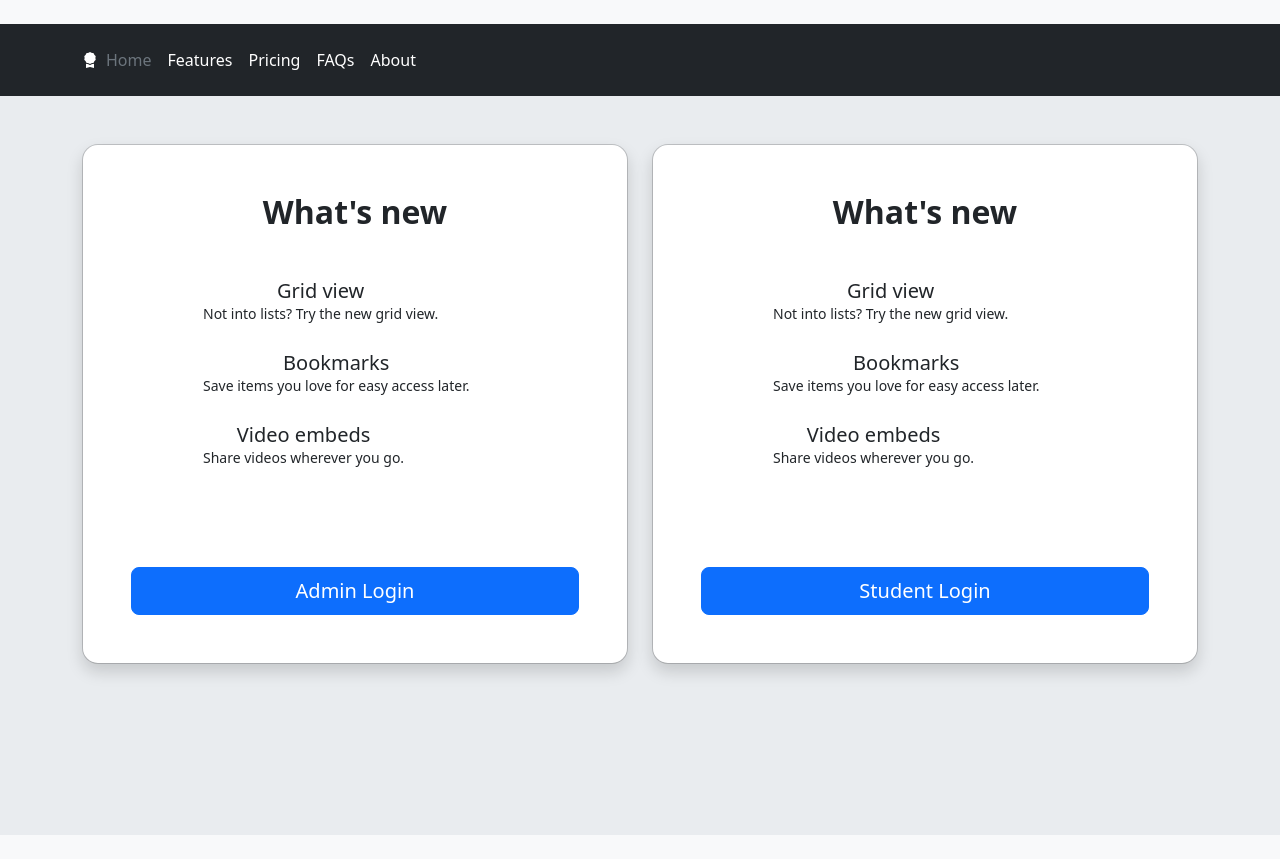
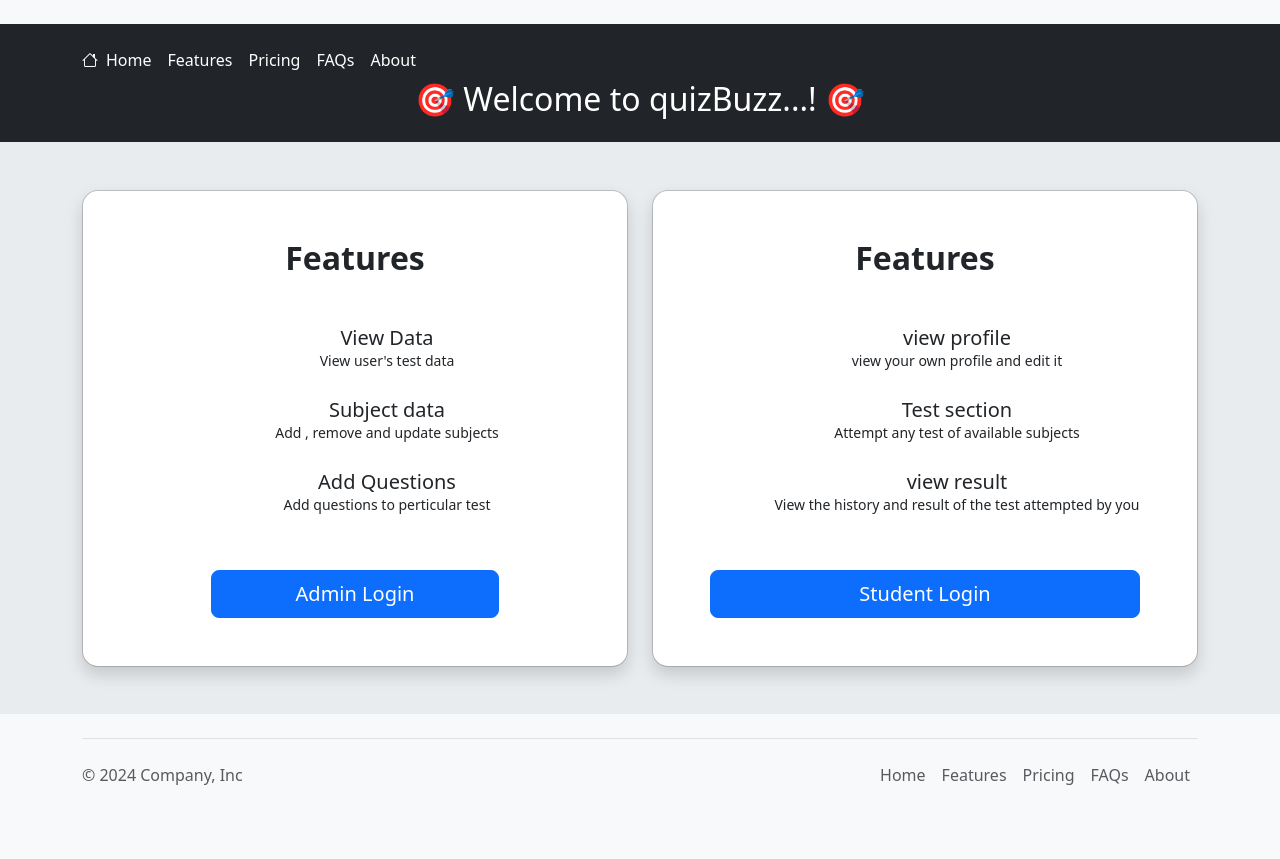
Before and after one commit to Shraddhamali2104/QuizProject2, a Flask app: page /logout in a window 1280 px wide. Run offline with Flask 3, Linux system fonts and the light colour scheme.

Commit message:
bootstrap added in almost all html files

```diff
--- a/templates/admin/home1.html
+++ b/templates/admin/home1.html
@@ -7,8 +7,9 @@
 {% block header %}
 
 
-<div class=" text-center"> Welcome, {{username}} </div>
-<div class ="  text-center"><h1>Choose your required section</h1></div>
+<div class="container text-center" >
+    <h3>Hello {{username.capitalize()}}<h3>
+</div>
 
 
 {% endblock %}
--- a/templates/base.html
+++ b/templates/base.html
@@ -18,14 +18,16 @@
 <body class="d-flex align-items-center py-4 bg-body-tertiary">
 
     <header class="p-3 text-bg-dark">
+
         <div class="container">
           <div class="d-flex flex-wrap align-items-center justify-content-center justify-content-lg-start">
             <a href="/" class="d-flex align-items-center mb-2 mb-lg-0 text-white text-decoration-none">
-                <i class="bi bi-award-fill"></i>
+                <!-- <i class="bi bi-award-fill"></i> -->
+                <i class="bi bi-house"></i>
             </a>
 
             <ul class="nav col-12 col-lg-auto me-lg-auto mb-2 justify-content-center mb-md-0">
-              <li><a href="/" class="nav-link px-2 text-secondary">Home</a></li>
+              <li><a href="/" class="nav-link px-2 text-white">Home</a></li>
               <li><a href="#" class="nav-link px-2 text-white">Features</a></li>
               <li><a href="#" class="nav-link px-2 text-white">Pricing</a></li>
               <li><a href="#" class="nav-link px-2 text-white">FAQs</a></li>
@@ -53,10 +55,13 @@
     {% endblock %}
 
     <!-- Footer -->
-    <footer>
+
+    {% block footer%}
+
+    {% endblock %}
 
 
-    </footer>
+
 
 </body>
 
--- a/templates/main.html
+++ b/templates/main.html
@@ -5,7 +5,9 @@ main template
 {% endblock %}
 
 {% block header %}
-
+<div class="container text-center" >
+    <h2>🎯 Welcome to quizBuzz...! 🎯<h2>
+</div>
 {% endblock %}
 
 {% block middle_content %}
@@ -19,41 +21,42 @@ id="modalTour">
                 <div class="col">
 
 
-                    <div class="modal-content rounded-4 shadow">
-                        <div class="modal-body p-5">
-                            <h2 class="fw-bold mb-0">What's new</h2>
+                    <div class="modal-content rounded-4 shadow justify-content-center align-items-center">
+                        <div class="modal-body p-5 ">
+                            <h2 class="fw-bold mb-0">Features</h2>
 
-                            <ul class="d-grid gap-4 my-5 list-unstyled small">
-                                <li class="d-flex gap-4">
+                            <ul class="d-grid gap-4 my-5 list-unstyled small justify-content-center ">
+                                <li class="d-flex gap-3 justify-content-center">
                                     <svg class="bi text-body-secondary flex-shrink-0" width="48" height="48">
                                         <use xlink:href="#grid-fill"></use>
                                     </svg>
-                                    <div>
-                                        <h5 class="mb-0">Grid view</h5>
-                                        Not into lists? Try the new grid view.
+                                    <div >
+                                        <h5 class="mb-0">View Data</h5>
+                                        View user's test data
                                     </div>
                                 </li>
-                                <li class="d-flex gap-4">
+                                <li class="d-flex gap-3 justify-content-center">
                                     <svg class="bi text-warning flex-shrink-0" width="48" height="48">
                                         <use xlink:href="#bookmark-star"></use>
                                     </svg>
                                     <div>
-                                        <h5 class="mb-0">Bookmarks</h5>
-                                        Save items you love for easy access later.
+                                        <h5 class="mb-0">Subject data</h5>
+                                        Add , remove and update subjects
                                     </div>
                                 </li>
-                                <li class="d-flex gap-4">
+
+                                <li class="d-flex gap-3 justify-content-center">
                                     <svg class="bi text-primary flex-shrink-0" width="48" height="48">
                                         <use xlink:href="#film"></use>
                                     </svg>
                                     <div>
-                                        <h5 class="mb-0">Video embeds</h5>
-                                        Share videos wherever you go.
+                                        <h5 class="mb-0">Add Questions</h5>
+                                        Add questions to perticular test
                                     </div>
                                 </li>
                             </ul>
 
-                            <a href="/login/admin" class="btn btn-lg btn-primary mt-5 w-100"
+                            <a href="/login/admin" class="btn btn-lg btn-primary mt-1 w-100"
                                 data-bs-dismiss="modal">Admin Login</a>
 
 
@@ -62,41 +65,41 @@ id="modalTour">
                 </div>
                 <div class="col">
 
-                    <div class="modal-content rounded-4 shadow">
-                        <div class="modal-body p-5">
-                            <h2 class="fw-bold mb-0">What's new</h2>
+                    <div class="modal-content rounded-4 shadow justify-content-center align-items-center">
+                        <div class="modal-body p-5 " >
+                            <h2 class="fw-bold mb-0">Features</h2>
 
                             <ul class="d-grid gap-4 my-5 list-unstyled small">
-                                <li class="d-flex gap-4">
+                                <li class="d-flex gap-3 justify-content-center">
                                     <svg class="bi text-body-secondary flex-shrink-0" width="48" height="48">
                                         <use xlink:href="#grid-fill"></use>
                                     </svg>
                                     <div>
-                                        <h5 class="mb-0">Grid view</h5>
-                                        Not into lists? Try the new grid view.
+                                        <h5 class="mb-0">view profile</h5>
+                                        view your own profile and edit it
                                     </div>
                                 </li>
-                                <li class="d-flex gap-4">
+                                <li class="d-flex gap-3 justify-content-center">
                                     <svg class="bi text-warning flex-shrink-0" width="48" height="48">
                                         <use xlink:href="#bookmark-star"></use>
                                     </svg>
                                     <div>
-                                        <h5 class="mb-0">Bookmarks</h5>
-                                        Save items you love for easy access later.
+                                        <h5 class="mb-0">Test section</h5>
+                                        Attempt any test of available subjects
                                     </div>
                                 </li>
-                                <li class="d-flex gap-4">
+                                <li class="d-flex gap-3 justify-content-center">
                                     <svg class="bi text-primary flex-shrink-0" width="48" height="48">
                                         <use xlink:href="#film"></use>
                                     </svg>
                                     <div>
-                                        <h5 class="mb-0">Video embeds</h5>
-                                        Share videos wherever you go.
+                                        <h5 class="mb-0">view result</h5>
+                                        View the history and result of the test attempted by you
                                     </div>
                                 </li>
                             </ul>
 
-                            <a href="/login/student" class="btn btn-lg btn-primary mt-5 w-100"
+                            <a href="/login/student" class="btn btn-lg btn-primary mt-1 w-100"
                                 data-bs-dismiss="modal">Student Login</a>
                         </div>
                     </div>
@@ -107,3 +110,22 @@ id="modalTour">
 </div>
 
 {% endblock %}
+{% block footer%}
+<div class="container">
+    <footer class="d-flex flex-wrap justify-content-between align-items-center py-3 my-4 border-top">
+      <p class="col-md-4 mb-0 text-body-secondary">© 2024 Company, Inc</p>
+
+      <a href="/" class="col-md-4 d-flex align-items-center justify-content-center mb-3 mb-md-0 me-md-auto link-body-emphasis text-decoration-none">
+        <svg class="bi me-2" width="40" height="32"><use xlink:href="#bootstrap"></use></svg>
+      </a>
+
+      <ul class="nav col-md-4 justify-content-end">
+        <li class="nav-item"><a href="#" class="nav-link px-2 text-body-secondary">Home</a></li>
+        <li class="nav-item"><a href="#" class="nav-link px-2 text-body-secondary">Features</a></li>
+        <li class="nav-item"><a href="#" class="nav-link px-2 text-body-secondary">Pricing</a></li>
+        <li class="nav-item"><a href="#" class="nav-link px-2 text-body-secondary">FAQs</a></li>
+        <li class="nav-item"><a href="#" class="nav-link px-2 text-body-secondary">About</a></li>
+      </ul>
+    </footer>
+  </div>
+{%endblock%}
```
Also changed, not shown: templates/admin/add_subject.html (+9 -3 lines), templates/admin/remove_subject.html (+21 -7 lines), templates/admin/subject_data.html (+16 -5 lines), templates/admin/update_subject.html (+18 -8 lines), templates/admin/user_list.html (+8 -3 lines), templates/admin/view_data_admin.html (+11 -7 lines), templates/login_signup_section/login.html (+7 -6 lines), templates/profiles/edit_profile.html (+37 -21 lines), templates/profiles/view_profile.html (+35 -16 lines), templates/student/home.html (+5 -5 lines), templates/student/view_test_history.html (+12 -5 lines).
